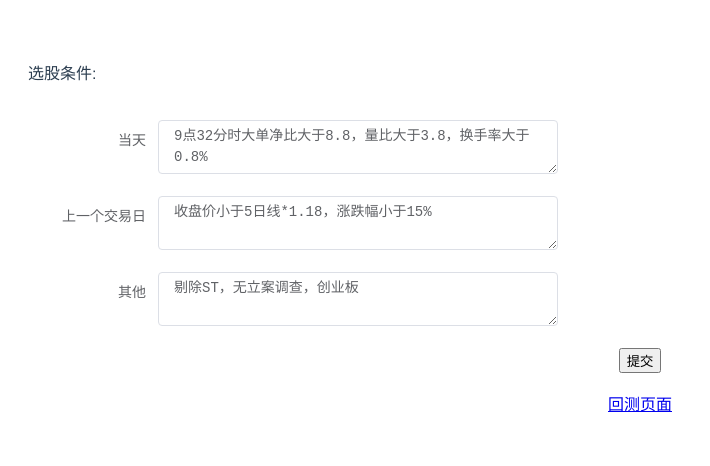
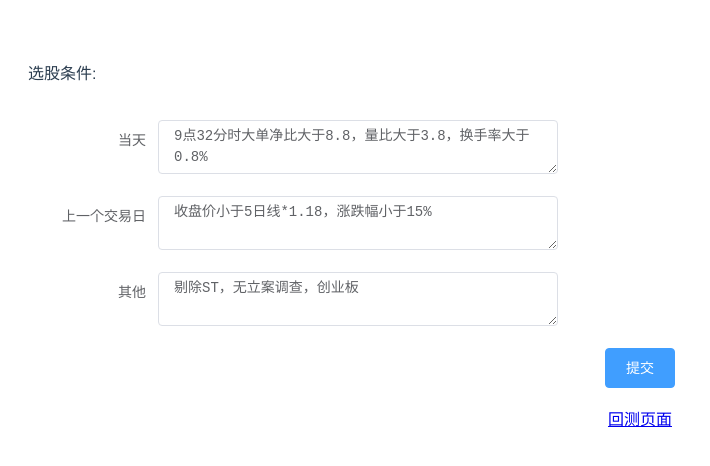
Before and after one commit to yanbinwa/stock-task-ui-2, a Vue app: page /#/stockQuery in a window 1280 px wide. Shown: the top 466 px of the page, without its empty margins (0-710 px from the left). Built offline with nearby package versions, Linux system fonts and the light colour scheme.

Commit message:
提交加loading

```diff
--- a/src/components/StockQuery.vue
+++ b/src/components/StockQuery.vue
@@ -18,7 +18,7 @@
         </div>
       </el-form-item>
     </el-form>
-    <button @click="onSubmit()">提交</button>
+    <el-button type="primary" :loading="loading" @click="onSubmit()">提交</el-button>
     <br><br>
     <router-link to="/stockTask">回测页面</router-link>
   </div>
@@ -51,11 +51,13 @@ export default {
         "condition1": "9点32分时大单净比大于8.8，量比大于3.8，换手率大于0.8%",
         "condition2": "收盘价小于5日线*1.18，涨跌幅小于15%",
         "condition3": "剔除ST，无立案调查，创业板",
-      }
+      },
+      loading: false
     }
   },
   methods: {
     onSubmit() {
+      this.loading = true
       const stockTaskRequest = {
         "queryTemplate": `${DatePlaceHolder}${this.request.condition1}，${LastDatePlaceHolder}${this.request.condition2}，${this.request.condition3}`,
       }
@@ -80,6 +82,8 @@ export default {
         }
       ).catch(function (error) { // 请求失败处理
         console.log(error);
+      }).finally(() => {
+        this.loading = false;
       });
     }
   }
--- a/src/components/StockTask.vue
+++ b/src/components/StockTask.vue
@@ -64,7 +64,7 @@
         </div>
       </el-form-item>
     </el-form>
-    <button @click="onSubmit()">提交</button>
+    <el-button type="primary" :loading="loading" @click="onSubmit()">提交</el-button>
     <br><br>
     <router-link to="/stockQuery">股票查询</router-link>
   </div>
@@ -136,11 +136,17 @@ export default {
           "time": new Date(2020, 10, 31, 9, 32),
           "offset": 1
         }
-      }
+      },
+      loading: false
     }
   },
   methods: {
     onSubmit() {
+      if (this.request.timeRange == null) {
+        console.error(`回测时间不能为空`);
+        return
+      }
+      this.loading = true
       const stockTaskRequest = {
         "queryTemplate": `${DatePlaceHolder}${this.request.condition1}，${LastDatePlaceHolder}${this.request.condition2}，${this.request.condition3}`,
         "startTime": this.request.timeRange[0],
@@ -169,6 +175,8 @@ export default {
         }
       ).catch(function (error) { // 请求失败处理
         console.log(error);
+      }).finally(() => {
+        this.loading = false;
       });
     }
   }
```
